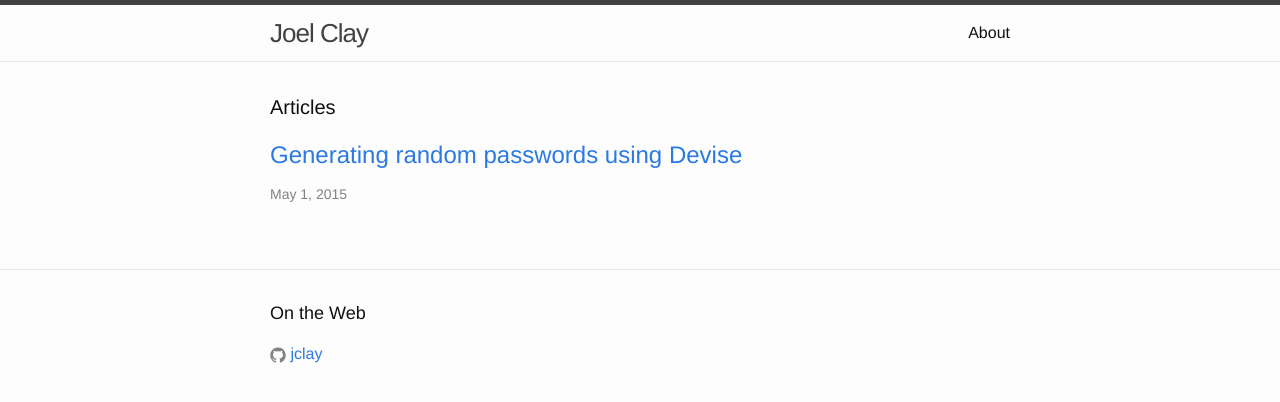
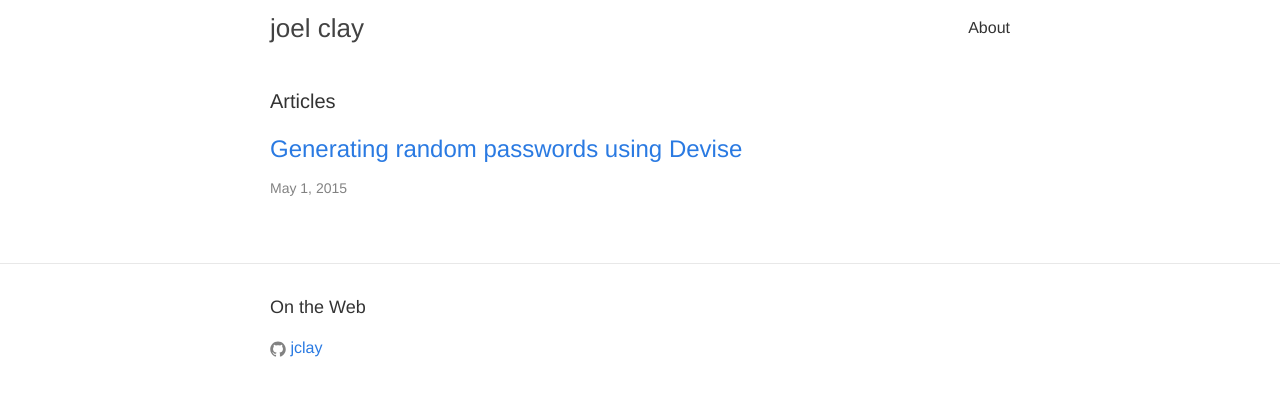
Before and after one commit to jclay/jclay.github.io, a Jekyll site: the page built from index.html, in a window 1280 px wide. Shown: the top 402 px of the page. Built offline with Jekyll 4.4.1, drawn with Linux system fonts in a browser that asks for light colours.

Commit message:
Update styles

```diff
--- a/_sass/_layout.scss
+++ b/_sass/_layout.scss
@@ -2,8 +2,6 @@
  * Site header
  */
 .site-header {
-    border-top: 5px solid $grey-color-dark;
-    border-bottom: 1px solid $grey-color-light;
     min-height: 56px;
 
     // Positioning context for the mobile navigation icon
@@ -13,9 +11,13 @@
 .site-title {
     font-size: 26px;
     line-height: 56px;
-    letter-spacing: -1px;
     margin-bottom: 0;
+    text-transform: lowercase;
     float: left;
+    &:hover {
+        color: #111;
+        text-decoration: none;
+    }
 
     &,
     &:visited {
@@ -189,6 +191,28 @@
 }
 
 
+/**
+* Header
+*/
+.brand {
+ font-family: Helvetica Neue,Helvetica,Arial,sans-serif;
+
+ span {
+     padding: 5px 10px;
+     font-weight: normal;
+ }
+ .left {
+
+     background: #333;
+     color: white;
+ }
+
+ .right {
+     background: #fff;
+     color: #333;
+ }
+}
+
 
 /**
  * Posts
@@ -199,7 +223,6 @@
 
 .post-title {
     font-size: 42px;
-    letter-spacing: -1px;
     line-height: 1;
 
     @include media-query($on-laptop) {
--- a/css/main.scss
+++ b/css/main.scss
@@ -2,8 +2,6 @@
 # Only the main Sass file needs front matter (the dashes are enough)
 ---
 @charset "utf-8";
-
-
 
 // Our variables
 $base-font-family: Helvetica, Arial, sans-serif;
@@ -13,8 +11,8 @@ $base-line-height: 1.5;
 
 $spacing-unit:     30px;
 
-$text-color:       #111;
-$background-color: #fdfdfd;
+$text-color:       #333;
+$background-color: #ffffff;
 $brand-color:      #2a7ae2;
 
 $grey-color:       #828282;
@@ -23,8 +21,6 @@ $grey-color-dark:  darken($grey-color, 25%);
 
 $on-palm:          600px;
 $on-laptop:        800px;
-
-
 
 // Using media queries with like this:
 // @include media-query($palm) {
@@ -39,8 +35,6 @@ $on-laptop:        800px;
     }
 }
 
-
-
 // Import partials from `sass_dir` (defaults to `_sass`)
 @import
         "base",
```
